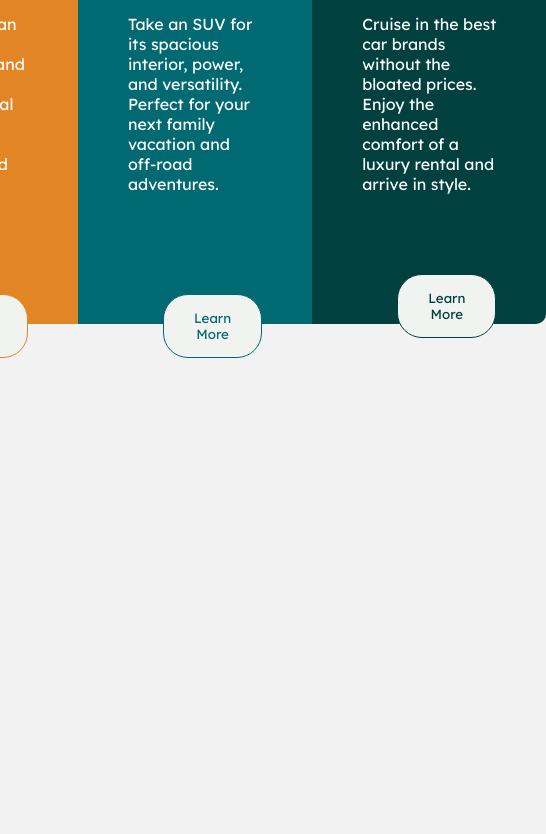
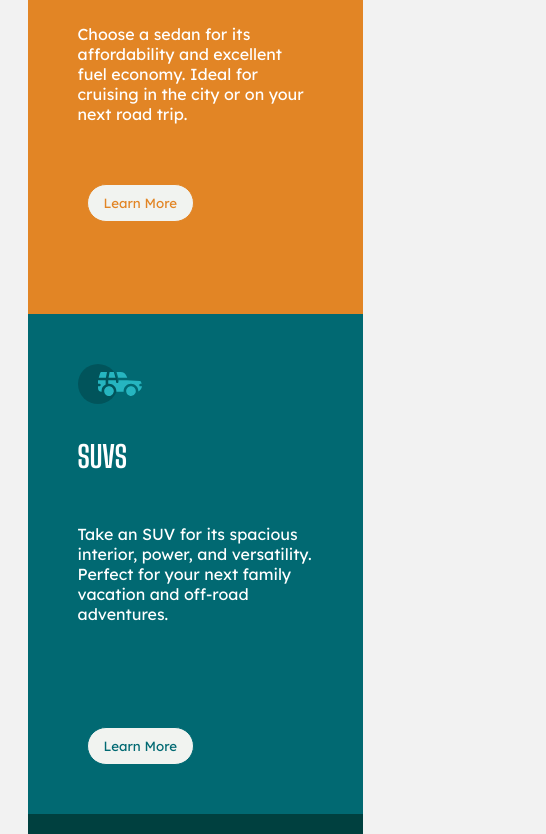
Before and after one commit to Desireye/Assignments, a plain HTML site: page index.html in a window 390 px wide. Shown: the part 386-1220 px from the top of the page, 546 px wide, since content can reach past the window. Before the commit the page ends 984 px from the top, so only its background shows below. Drawn offline with Linux system fonts and the light colour scheme.

Commit message:
Update flexbox.css

```diff
--- a/flexbox.css
+++ b/flexbox.css
@@ -83,7 +83,75 @@ h2{
   margin-top: 80px;
 }
 
-@media screen and (max-width: 375px){
+@media screen and (max-width: 1024px){
+  .teal-butt{
+    margin-top: 103px;
+  }
+  .orange-butt{
+    margin-top: 83px;
+  }
+}
+
+@media screen and (max-width: 995.9px){
+  .dgreen-butt{
+    margin-top: 80px;
+  }
+}
+
+@media screen and (max-width: 955px){
+  .dgreen-butt{
+    margin-top: 99px;
+  }
+  button{
+    margin-left: 27px;
+  }
+}
+
+@media screen and (max-width: 900px){
+  button{
+    margin-left: 19px;
+  }
+}
+
+@media screen and (max-width: 880px){
+  .dgreen-butt{
+    margin-top: 81px;
+  }
+  .orange-butt{
+    margin-top: 81px;
+  }
+  button{
+    margin-left: 15px;
+  }
+}
+
+@media screen and (max-width: 768px){
+  button{
+    padding: 10px 16px;
+    margin-left: 9px;
+    margin-top: 60px;
+  }
+  .orange{
+    width: 235px;
+  }
+  .teal{
+    width: 235px;
+  }
+  .dark-green{
+    width: 235px;
+  }
+  .big-one{
+    padding: 70px 30px;
+  }
+  .dgreen-butt{
+    margin-top: 40px;
+  }
+  .orange-butt{
+    margin-top: 60px;
+  }
+}
+
+@media screen and (max-width: 480px){
   main{
     margin: auto;
     height: 100vh;
```
